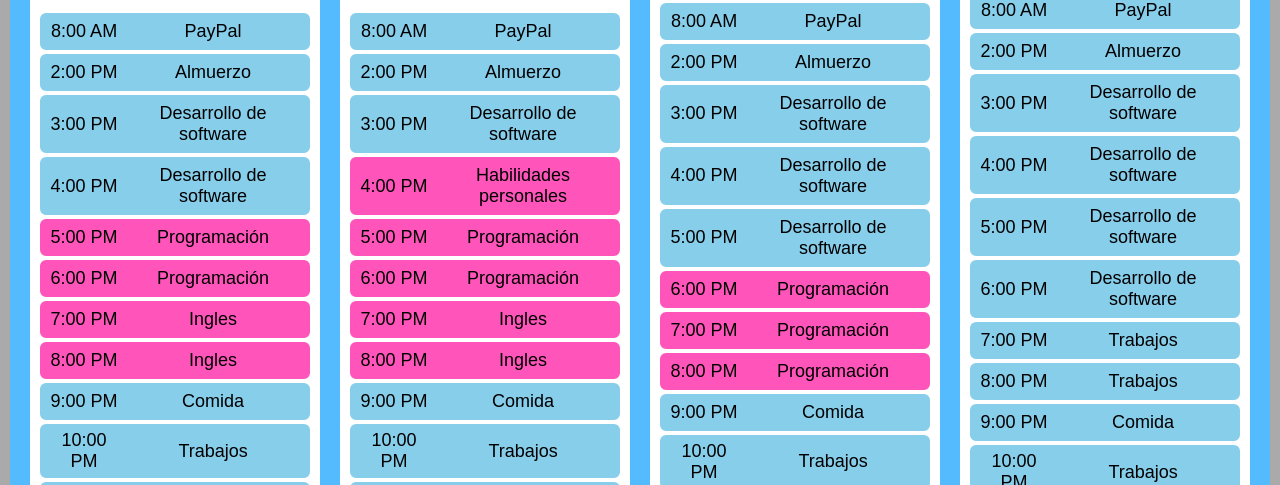
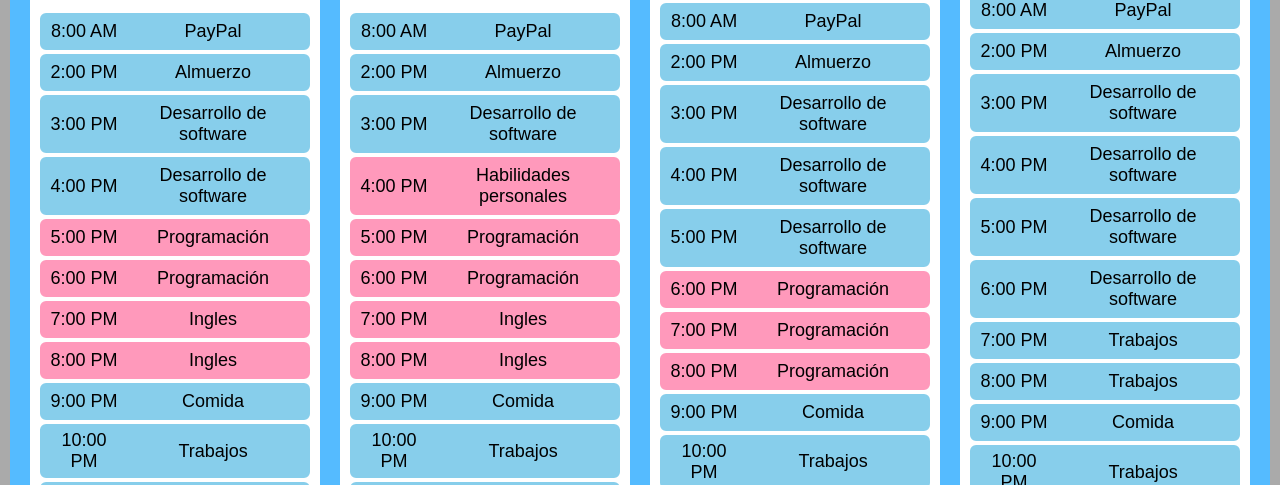
Before and after one commit to VexAlexis/Horario, a plain HTML site: page index.html in a window 1280 px wide. Shown: the part 334-819 px from the top of the page. Drawn offline with Linux system fonts and the light colour scheme; a web font is replaced by a local one.

Commit message:
Se cambia color clases mintic

```diff
--- a/estilo.css
+++ b/estilo.css
@@ -66,8 +66,8 @@ body{
 	align-items: center;
 }
 .min-tic{
-	background-color: #f5b;
-	border-color: #f5b;
+	background-color: #f9b;
+	border-color: #f9b;
 }
 .hora{
 	width: 30%;
```
